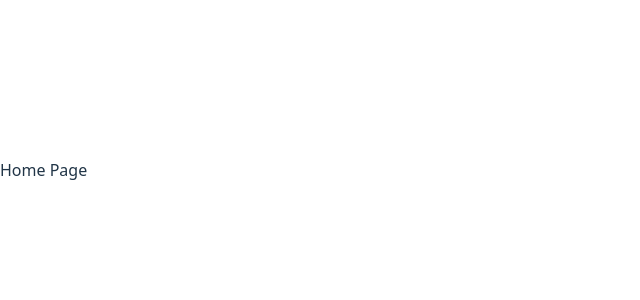
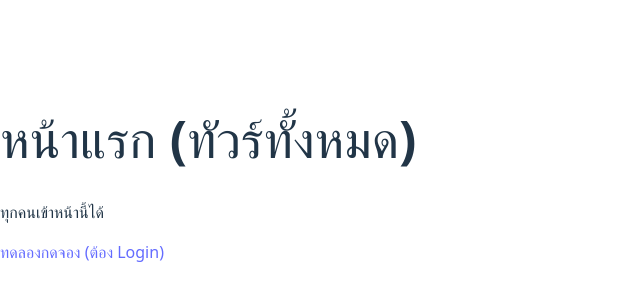
Before and after one commit to psu6810110236/Tour-List, a React app in the folder frontend/: page / in a window 1280 px wide. Shown: the part 230-530 px from the top of the page, without its empty margins (0-640 px from the left). Built offline with nearby package versions, Linux system fonts and the light colour scheme; the HTML template or start-up script is replaced by a standard one.

Commit message:
App-update

```diff
--- a/frontend/src/App.tsx
+++ b/frontend/src/App.tsx
@@ -1,24 +1,49 @@
-import { BrowserRouter, Routes, Route } from 'react-router-dom';
-import { AuthProvider } from './context/AuthContext';
+// frontend/src/App.tsx
+import { BrowserRouter, Routes, Route, Navigate, Outlet } from 'react-router-dom';
+import { AuthProvider, useAuth } from './context/AuthContext';
+import Login from './pages/Login';       // Import Component ที่สร้างใหม่
+import Register from './pages/Register'; // Import Component ที่สร้างใหม่
 import AdminRoute from './components/AdminRoute';
 
-// ตัวอย่าง Component หน้าต่างๆ
-const Home = () => <div>Home Page</div>;
-const Login = () => <div>Login Page (ต้องทำ Form)</div>;
-const AdminDashboard = () => <div>Welcome Admin! Secret Data Here.</div>;
+// Mock Component
+const Home = () => (
+    <div className="p-10">
+        <h1 className="text-2xl">หน้าแรก (ทัวร์ทั้งหมด)</h1>
+        <p>ทุกคนเข้าหน้านี้ได้</p>
+        <a href="/booking" className="text-blue-500 underline mt-4 block">ทดลองกดจอง (ต้อง Login)</a>
+    </div>
+);
+
+const BookingPage = () => <div>หน้าจองทัวร์ (สำหรับสมาชิกเท่านั้น)</div>;
+const AdminDashboard = () => <div>Welcome Admin!</div>;
+
+// ✅ Component ช่วยป้องกัน Route
+const PrivateRoute = () => {
+  const { user, loading } = useAuth();
+  if (loading) return <div>Loading...</div>;
+  // ถ้าไม่มี user ให้เด้งไปหน้า login
+  return user ? <Outlet /> : <Navigate to="/login" replace />;
+};
 
 function App() {
   return (
     <AuthProvider>
       <BrowserRouter>
         <Routes>
+          {/* ✅ Route สาธารณะ (ไม่ต้อง Login) */}
           <Route path="/" element={<Home />} />
           <Route path="/login" element={<Login />} />
+          <Route path="/register" element={<Register />} />
 
-          {/* ✅ ส่วนที่ป้องกันหน้า Admin */}
+          {/* ✅ Route ที่ต้อง Login ก่อน (เช่น การจอง) */}
+          <Route element={<PrivateRoute />}>
+             <Route path="/booking" element={<BookingPage />} />
+             <Route path="/profile" element={<div>User Profile</div>} />
+          </Route>
+
+          {/* ✅ Route ของ Admin */}
           <Route element={<AdminRoute />}>
             <Route path="/admin" element={<AdminDashboard />} />
-            {/* เพิ่มหน้า Admin อื่นๆ ตรงนี้ได้เลย */}
           </Route>
 
         </Routes>
```
